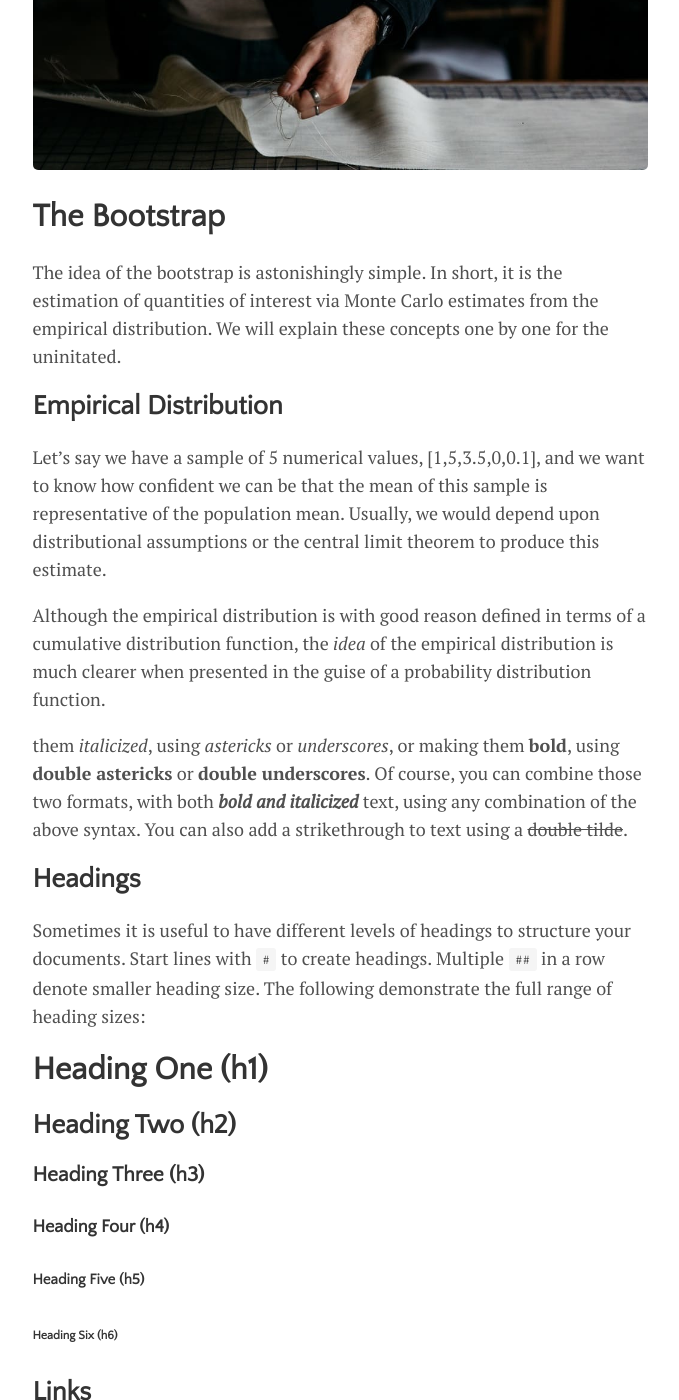
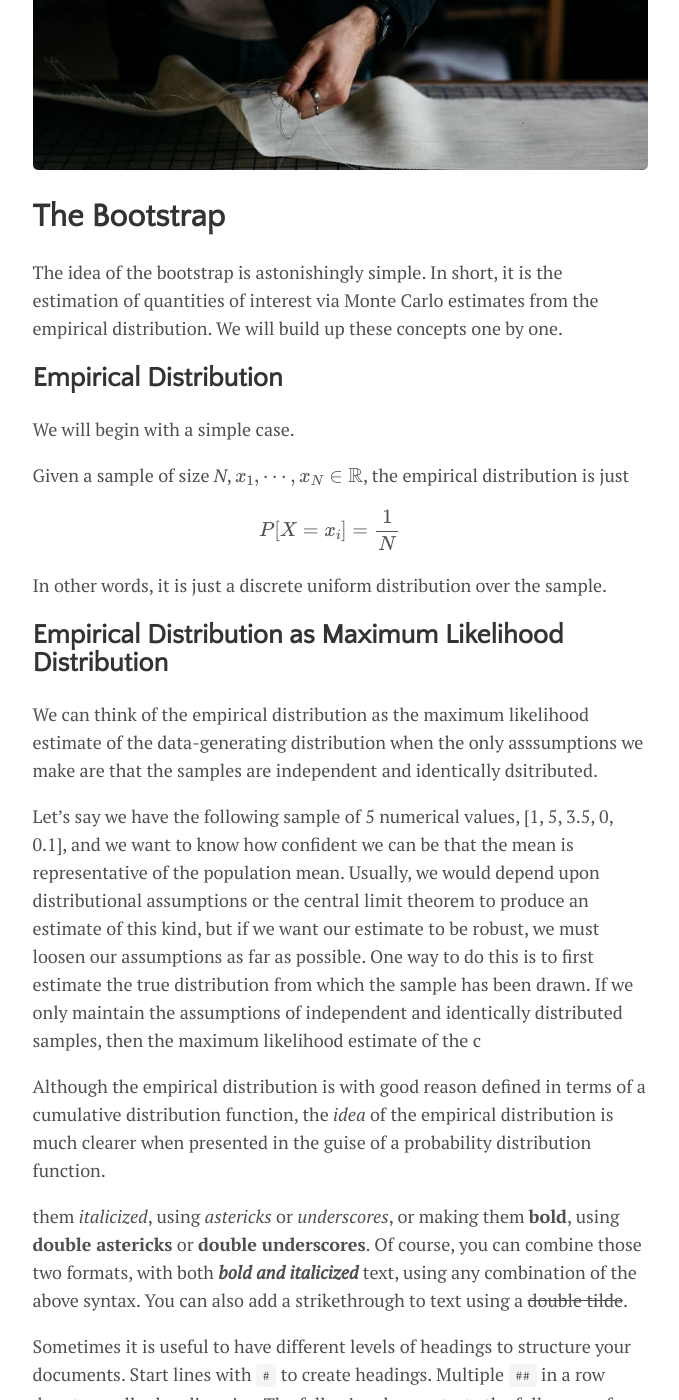
Before and after one commit to DanielAmes/DanielAmes.github.io, a Jekyll site: the page built from _posts/2024-12-30-monte-carlo.md, in a window 1280 px wide and 1400 px high, scrolled down 410 px. Shown: the whole window, without its empty margins (300-979 px from the left). Built offline with Jekyll 4.4.1, drawn with Linux system fonts in a browser that asks for light colours; formulas are drawn with MathJax 3; comment, search, counter and statistics services are not loaded.

Commit message:
Work on Monte Carlo Post

```diff
--- a/_posts/2024-12-30-monte-carlo.md
+++ b/_posts/2024-12-30-monte-carlo.md
@@ -9,18 +9,35 @@
 
 # The Bootstrap
 
-The idea of the bootstrap is astonishingly simple. In short, it is the estimation of quantities of interest via Monte Carlo estimates from the empirical distribution. We will explain these concepts one by one for the uninitated.
+The idea of the bootstrap is astonishingly simple. In short, it is the estimation of quantities of interest via Monte Carlo estimates from the empirical distribution. We will build up these concepts one by one.
 
 ## Empirical Distribution
 
-Let's say we have a sample of 5 numerical values, [1,5,3.5,0,0.1], and we want to know how confident we can be that the mean of this sample is representative of the population mean. Usually, we would depend upon distributional assumptions or the central limit theorem to produce this estimate.
+We will begin with a simple case.
+
+Given a sample of size _N_, $$x_{1},\cdots,x_{N} \in \mathbb{R}$$, the empirical distribution is just
+
+$$
+P[X = x_i] = \frac{1}{N} \hspace{10pt}
+$$
+
+In other words, it is just a discrete uniform distribution over the sample.
+
+## Empirical Distribution as Maximum Likelihood Distribution
+We can think of the empirical distribution as the maximum likelihood estimate of the data-generating distribution when the only asssumptions we make are that the samples are independent and identically dsitributed.
+
+
+
+
+Let's say we have the following  sample of 5 numerical values, [1, 5, 3.5, 0, 0.1], and we want to know how confident we can be that the mean is representative of the population mean. Usually, we would depend upon distributional assumptions or the central limit theorem to produce an estimate of this kind, but if we want our estimate to be robust, we must loosen our assumptions as far as possible. One way to do this is to first estimate the true distribution from which the sample has been drawn.
+If we only maintain the assumptions of independent and identically distributed samples, then the maximum likelihood estimate of the c
 
  Although the empirical distribution is with good reason defined in terms of a cumulative distribution function, the _idea_ of the empirical distribution is much clearer when presented in the guise of a probability distribution function.
 
 
  them *italicized*, using *astericks* or _underscores_, or making them **bold**, using **double astericks** or __double underscores__. Of course, you can combine those two formats, with both _**bold and italicized**_ text, using any combination of the above syntax. You can also add a strikethrough to text using a ~~double tilde~~.
 
-## Headings
+
 
 Sometimes it is useful to have different levels of headings to structure your documents. Start lines with `#` to create headings. Multiple `##` in a row denote smaller heading size. The following demonstrate the full range of heading sizes:
 
```
